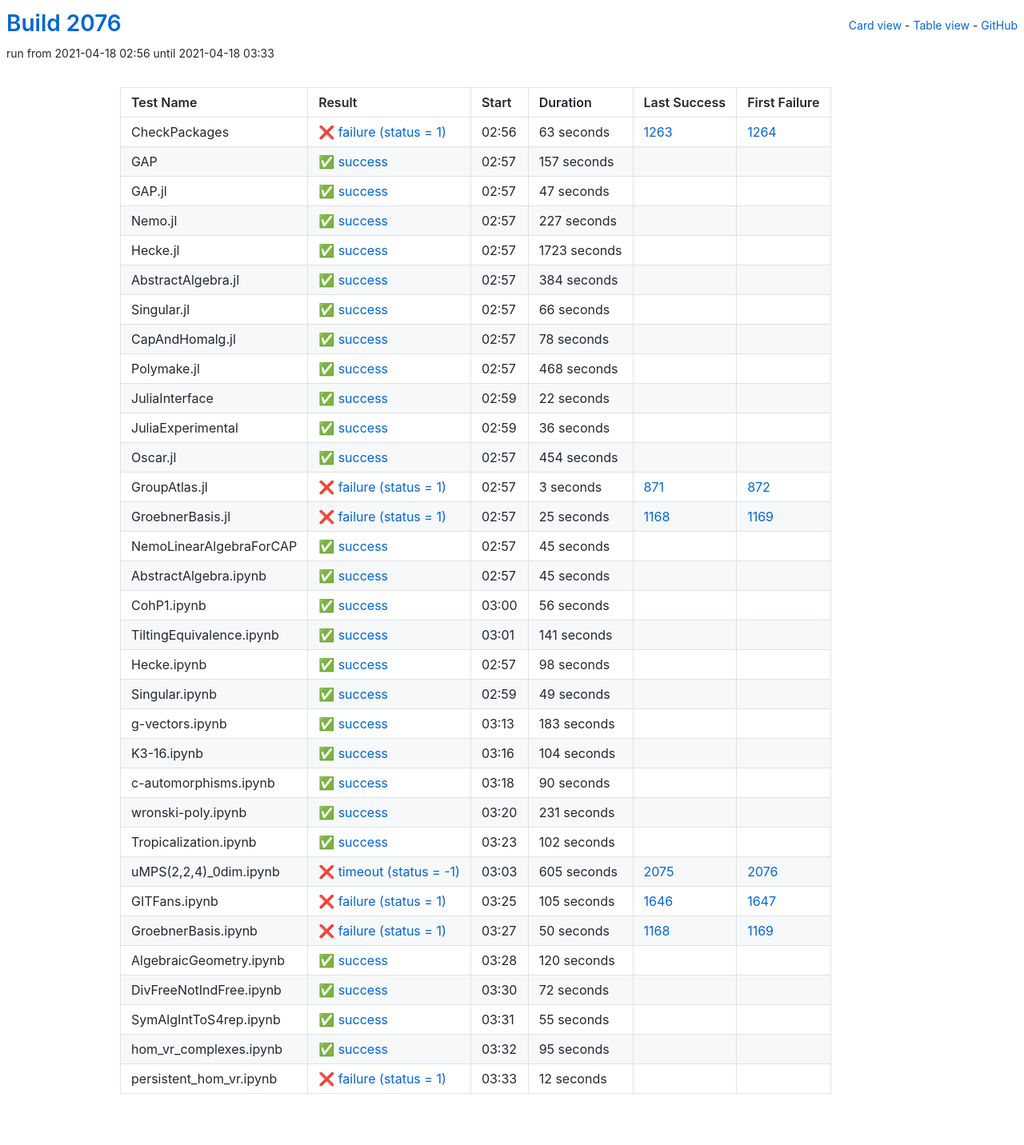
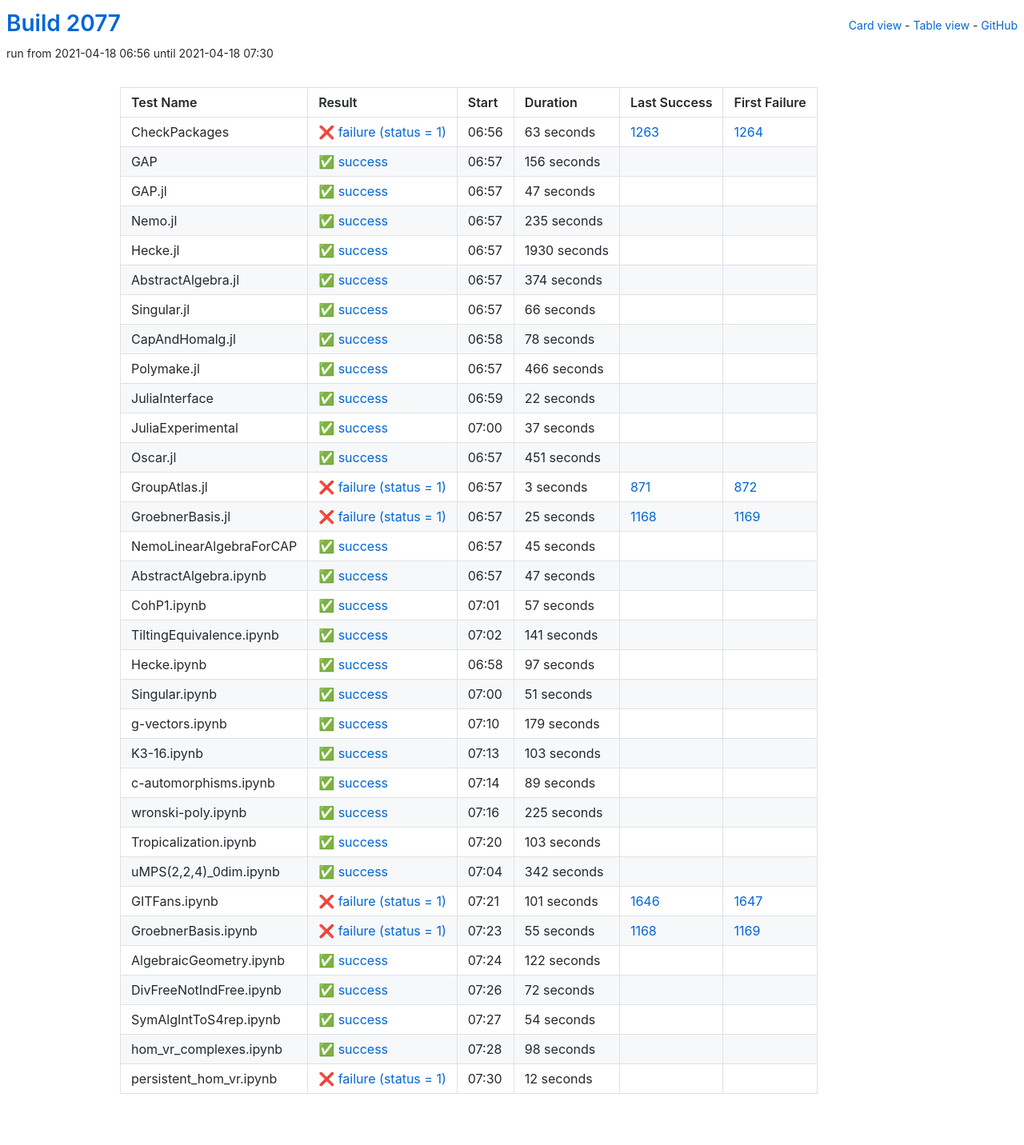
Before and after one commit to oscar-system/oscar-ci-status-stable, a Jekyll site: the page built from table.html, in a window 1280 px wide. Shown: the whole page at 80% size. Built offline with Jekyll 4.4.1, drawn with Linux system fonts in a browser that asks for light colours.

Commit message:
Build #2077

```diff
--- a/_data/ci.yml
+++ b/_data/ci.yml
@@ -1,6 +1,6 @@
 ---
-build: 2076
-build_url: https://oscarci.mathematik.uni-kl.de/job/oscar-stable/2076/
+build: 2077
+build_url: https://oscarci.mathematik.uni-kl.de/job/oscar-stable/2077/
 job: oscar-stable
 organization: oscar-system
 repo: oscar-ci-status-stable
@@ -8,8 +8,8 @@ repourl: https://github.com/oscar-system/oscar-ci-status-stable
 tests:
 - name: CheckPackages
   id: checkpackages
-  log: https://oscarci.mathematik.uni-kl.de/job/oscar-stable/2076/artifact/logs/build-2076/CheckPackages.log
-  start: 2021-04-18 02:56
+  log: https://oscarci.mathematik.uni-kl.de/job/oscar-stable/2077/artifact/logs/build-2077/CheckPackages.log
+  start: 2021-04-18 06:56
   success: false
   exitcode: 1
   status: failure
@@ -20,20 +20,20 @@ tests:
   first_failure_url: https://oscarci.mathematik.uni-kl.de/job/oscar-stable/1264/
 - name: GAP
   id: gap
-  log: https://oscarci.mathematik.uni-kl.de/job/oscar-stable/2076/artifact/logs/build-2076/GAP.log
-  start: 2021-04-18 02:57
+  log: https://oscarci.mathematik.uni-kl.de/job/oscar-stable/2077/artifact/logs/build-2077/GAP.log
+  start: 2021-04-18 06:57
   success: true
   exitcode: 0
   status: success
-  duration: 157
+  duration: 156
   last_success: false
   last_success_url:
   first_failure: false
   first_failure_url:
 - name: GAP.jl
   id: gap-jl
-  log: https://oscarci.mathematik.uni-kl.de/job/oscar-stable/2076/artifact/logs/build-2076/GAP.jl.log
-  start: 2021-04-18 02:57
+  log: https://oscarci.mathematik.uni-kl.de/job/oscar-stable/2077/artifact/logs/build-2077/GAP.jl.log
+  start: 2021-04-18 06:57
   success: true
   exitcode: 0
   status: success
@@ -44,44 +44,44 @@ tests:
   first_failure_url:
 - name: Nemo.jl
   id: nemo-jl
-  log: https://oscarci.mathematik.uni-kl.de/job/oscar-stable/2076/artifact/logs/build-2076/Nemo.jl.log
-  start: 2021-04-18 02:57
+  log: https://oscarci.mathematik.uni-kl.de/job/oscar-stable/2077/artifact/logs/build-2077/Nemo.jl.log
+  start: 2021-04-18 06:57
   success: true
   exitcode: 0
   status: success
-  duration: 227
+  duration: 235
   last_success: false
   last_success_url:
   first_failure: false
   first_failure_url:
 - name: Hecke.jl
   id: hecke-jl
-  log: https://oscarci.mathematik.uni-kl.de/job/oscar-stable/2076/artifact/logs/build-2076/Hecke.jl.log
-  start: 2021-04-18 02:57
+  log: https://oscarci.mathematik.uni-kl.de/job/oscar-stable/2077/artifact/logs/build-2077/Hecke.jl.log
+  start: 2021-04-18 06:57
   success: true
   exitcode: 0
   status: success
-  duration: 1723
+  duration: 1930
   last_success: false
   last_success_url:
   first_failure: false
   first_failure_url:
 - name: AbstractAlgebra.jl
   id: abstractalgebra-jl
-  log: https://oscarci.mathematik.uni-kl.de/job/oscar-stable/2076/artifact/logs/build-2076/AbstractAlgebra.jl.log
-  start: 2021-04-18 02:57
+  log: https://oscarci.mathematik.uni-kl.de/job/oscar-stable/2077/artifact/logs/build-2077/AbstractAlgebra.jl.log
+  start: 2021-04-18 06:57
   success: true
   exitcode: 0
   status: success
-  duration: 384
+  duration: 374
   last_success: false
   last_success_url:
   first_failure: false
   first_failure_url:
 - name: Singular.jl
   id: singular-jl
-  log: https://oscarci.mathematik.uni-kl.de/job/oscar-stable/2076/artifact/logs/build-2076/Singular.jl.log
-  start: 2021-04-18 02:57
+  log: https://oscarci.mathematik.uni-kl.de/job/oscar-stable/2077/artifact/logs/build-2077/Singular.jl.log
+  start: 2021-04-18 06:57
   success: true
   exitcode: 0
   status: success
@@ -92,8 +92,8 @@ tests:
   first_failure_url:
 - name: CapAndHomalg.jl
   id: capandhomalg-jl
-  log: https://oscarci.mathematik.uni-kl.de/job/oscar-stable/2076/artifact/logs/build-2076/CapAndHomalg.jl.log
-  start: 2021-04-18 02:57
+  log: https://oscarci.mathematik.uni-kl.de/job/oscar-stable/2077/artifact/logs/build-2077/CapAndHomalg.jl.log
+  start: 2021-04-18 06:58
   success: true
   exitcode: 0
   status: success
@@ -104,20 +104,20 @@ tests:
   first_failure_url:
 - name: Polymake.jl
   id: polymake-jl
-  log: https://oscarci.mathematik.uni-kl.de/job/oscar-stable/2076/artifact/logs/build-2076/Polymake.jl.log
-  start: 2021-04-18 02:57
+  log: https://oscarci.mathematik.uni-kl.de/job/oscar-stable/2077/artifact/logs/build-2077/Polymake.jl.log
+  start: 2021-04-18 06:57
   success: true
   exitcode: 0
   status: success
-  duration: 468
+  duration: 466
   last_success: false
   last_success_url:
   first_failure: false
   first_failure_url:
 - name: JuliaInterface
   id: juliainterface
-  log: https://oscarci.mathematik.uni-kl.de/job/oscar-stable/2076/artifact/logs/build-2076/JuliaInterface.log
-  start: 2021-04-18 02:59
+  log: https://oscarci.mathematik.uni-kl.de/job/oscar-stable/2077/artifact/logs/build-2077/JuliaInterface.log
+  start: 2021-04-18 06:59
   success: true
   exitcode: 0
   status: success
@@ -128,32 +128,32 @@ tests:
   first_failure_url:
 - name: JuliaExperimental
   id: juliaexperimental
-  log: https://oscarci.mathematik.uni-kl.de/job/oscar-stable/2076/artifact/logs/build-2076/JuliaExperimental.log
-  start: 2021-04-18 02:59
+  log: https://oscarci.mathematik.uni-kl.de/job/oscar-stable/2077/artifact/logs/build-2077/JuliaExperimental.log
+  start: 2021-04-18 07:00
   success: true
   exitcode: 0
   status: success
-  duration: 36
+  duration: 37
   last_success: false
   last_success_url:
   first_failure: false
   first_failure_url:
 - name: Oscar.jl
   id: oscar-jl
-  log: https://oscarci.mathematik.uni-kl.de/job/oscar-stable/2076/artifact/logs/build-2076/Oscar.jl.log
-  start: 2021-04-18 02:57
+  log: https://oscarci.mathematik.uni-kl.de/job/oscar-stable/2077/artifact/logs/build-2077/Oscar.jl.log
+  start: 2021-04-18 06:57
   success: true
   exitcode: 0
   status: success
-  duration: 454
+  duration: 451
   last_success: false
   last_success_url:
   first_failure: false
   first_failure_url:
 - name: GroupAtlas.jl
   id: groupatlas-jl
-  log: https://oscarci.mathematik.uni-kl.de/job/oscar-stable/2076/artifact/logs/build-2076/GroupAtlas.jl.log
-  start: 2021-04-18 02:57
+  log: https://oscarci.mathematik.uni-kl.de/job/oscar-stable/2077/artifact/logs/build-2077/GroupAtlas.jl.log
+  start: 2021-04-18 06:57
   success: false
   exitcode: 1
   status: failure
@@ -164,8 +164,8 @@ tests:
   first_failure_url: https://oscarci.mathematik.uni-kl.de/job/oscar-stable/872/
 - name: GroebnerBasis.jl
   id: groebnerbasis-jl
-  log: https://oscarci.mathematik.uni-kl.de/job/oscar-stable/2076/artifact/logs/build-2076/GroebnerBasis.jl.log
-  start: 2021-04-18 02:57
+  log: https://oscarci.mathematik.uni-kl.de/job/oscar-stable/2077/artifact/logs/build-2077/GroebnerBasis.jl.log
+  start: 2021-04-18 06:57
   success: false
   exitcode: 1
   status: failure
@@ -176,8 +176,8 @@ tests:
   first_failure_url: https://oscarci.mathematik.uni-kl.de/job/oscar-stable/1169/
 - name: NemoLinearAlgebraForCAP
   id: nemolinearalgebraforcap
-  log: https://oscarci.mathematik.uni-kl.de/job/oscar-stable/2076/artifact/logs/build-2076/NemoLinearAlgebraForCAP.log
-  start: 2021-04-18 02:57
+  log: https://oscarci.mathematik.uni-kl.de/job/oscar-stable/2077/artifact/logs/build-2077/NemoLinearAlgebraForCAP.log
+  start: 2021-04-18 06:57
   success: true
   exitcode: 0
   status: success
@@ -188,32 +188,32 @@ tests:
   first_failure_url:
 - name: AbstractAlgebra.ipynb
   id: abstractalgebra-ipynb
-  log: https://oscarci.mathematik.uni-kl.de/job/oscar-stable/2076/artifact/logs/build-2076/AbstractAlgebra.ipynb.log
-  start: 2021-04-18 02:57
+  log: https://oscarci.mathematik.uni-kl.de/job/oscar-stable/2077/artifact/logs/build-2077/AbstractAlgebra.ipynb.log
+  start: 2021-04-18 06:57
   success: true
   exitcode: 0
   status: success
-  duration: 45
+  duration: 47
   last_success: false
   last_success_url:
   first_failure: false
   first_failure_url:
 - name: CohP1.ipynb
   id: cohp1-ipynb
-  log: https://oscarci.mathematik.uni-kl.de/job/oscar-stable/2076/artifact/logs/build-2076/CohP1.ipynb.log
-  start: 2021-04-18 03:00
+  log: https://oscarci.mathematik.uni-kl.de/job/oscar-stable/2077/artifact/logs/build-2077/CohP1.ipynb.log
+  start: 2021-04-18 07:01
   success: true
   exitcode: 0
   status: success
-  duration: 56
+  duration: 57
   last_success: false
   last_success_url:
   first_failure: false
   first_failure_url:
 - name: TiltingEquivalence.ipynb
   id: tiltingequivalence-ipynb
-  log: https://oscarci.mathematik.uni-kl.de/job/oscar-stable/2076/artifact/logs/build-2076/TiltingEquivalence.ipynb.log
-  start: 2021-04-18 03:01
+  log: https://oscarci.mathematik.uni-kl.de/job/oscar-stable/2077/artifact/logs/build-2077/TiltingEquivalence.ipynb.log
+  start: 2021-04-18 07:02
   success: true
   exitcode: 0
   status: success
@@ -224,140 +224,140 @@ tests:
   first_failure_url:
 - name: Hecke.ipynb
   id: hecke-ipynb
-  log: https://oscarci.mathematik.uni-kl.de/job/oscar-stable/2076/artifact/logs/build-2076/Hecke.ipynb.log
-  start: 2021-04-18 02:57
+  log: https://oscarci.mathematik.uni-kl.de/job/oscar-stable/2077/artifact/logs/build-2077/Hecke.ipynb.log
+  start: 2021-04-18 06:58
   success: true
   exitcode: 0
   status: success
-  duration: 98
+  duration: 97
   last_success: false
   last_success_url:
   first_failure: false
   first_failure_url:
 - name: Singular.ipynb
   id: singular-ipynb
-  log: https://oscarci.mathematik.uni-kl.de/job/oscar-stable/2076/artifact/logs/build-2076/Singular.ipynb.log
-  start: 2021-04-18 02:59
+  log: https://oscarci.mathematik.uni-kl.de/job/oscar-stable/2077/artifact/logs/build-2077/Singular.ipynb.log
+  start: 2021-04-18 07:00
   success: true
   exitcode: 0
   status: success
-  duration: 49
+  duration: 51
   last_success: false
   last_success_url:
   first_failure: false
   first_failure_url:
 - name: g-vectors.ipynb
   id: g-vectors-ipynb
-  log: https://oscarci.mathematik.uni-kl.de/job/oscar-stable/2076/artifact/logs/build-2076/g-vectors.ipynb.log
-  start: 2021-04-18 03:13
+  log: https://oscarci.mathematik.uni-kl.de/job/oscar-stable/2077/artifact/logs/build-2077/g-vectors.ipynb.log
+  start: 2021-04-18 07:10
   success: true
   exitcode: 0
   status: success
-  duration: 183
+  duration: 179
   last_success: false
   last_success_url:
   first_failure: false
   first_failure_url:
 - name: K3-16.ipynb
   id: k3-16-ipynb
-  log: https://oscarci.mathematik.uni-kl.de/job/oscar-stable/2076/artifact/logs/build-2076/K3-16.ipynb.log
-  start: 2021-04-18 03:16
+  log: https://oscarci.mathematik.uni-kl.de/job/oscar-stable/2077/artifact/logs/build-2077/K3-16.ipynb.log
+  start: 2021-04-18 07:13
   success: true
   exitcode: 0
   status: success
-  duration: 104
+  duration: 103
   last_success: false
   last_success_url:
   first_failure: false
   first_failure_url:
 - name: c-automorphisms.ipynb
   id: c-automorphisms-ipynb
-  log: https://oscarci.mathematik.uni-kl.de/job/oscar-stable/2076/artifact/logs/build-2076/c-automorphisms.ipynb.log
-  start: 2021-04-18 03:18
+  log: https://oscarci.mathematik.uni-kl.de/job/oscar-stable/2077/artifact/logs/build-2077/c-automorphisms.ipynb.log
+  start: 2021-04-18 07:14
   success: true
   exitcode: 0
   status: success
-  duration: 90
+  duration: 89
   last_success: false
   last_success_url:
   first_failure: false
   first_failure_url:
 - name: wronski-poly.ipynb
   id: wronski-poly-ipynb
-  log: https://oscarci.mathematik.uni-kl.de/job/oscar-stable/2076/artifact/logs/build-2076/wronski-poly.ipynb.log
-  start: 2021-04-18 03:20
+  log: https://oscarci.mathematik.uni-kl.de/job/oscar-stable/2077/artifact/logs/build-2077/wronski-poly.ipynb.log
+  start: 2021-04-18 07:16
   success: true
   exitcode: 0
   status: success
-  duration: 231
+  duration: 225
   last_success: false
   last_success_url:
   first_failure: false
   first_failure_url:
 - name: Tropicalization.ipynb
   id: tropicalization-ipynb
-  log: https://oscarci.mathematik.uni-kl.de/job/oscar-stable/2076/artifact/logs/build-2076/Tropicalization.ipynb.log
-  start: 2021-04-18 03:23
+  log: https://oscarci.mathematik.uni-kl.de/job/oscar-stable/2077/artifact/logs/build-2077/Tropicalization.ipynb.log
+  start: 2021-04-18 07:20
   success: true
   exitcode: 0
   status: success
-  duration: 102
+  duration: 103
   last_success: false
   last_success_url:
   first_failure: false
   first_failure_url:
 - name: uMPS(2,2,4)_0dim.ipynb
   id: umps-2-2-4-0dim-ipynb
-  log: https://oscarci.mathematik.uni-kl.de/job/oscar-stable/2076/artifact/logs/build-2076/uMPS-2-2-4-_0dim.ipynb.log
-  start: 2021-04-18 03:03
-  success: false
-  exitcode: -1
-  status: timeout
-  duration: 605
-  last_success: 2075
-  last_success_url: https://oscarci.mathematik.uni-kl.de/job/oscar-stable/2075/
-  first_failure: 2076
-  first_failure_url: https://oscarci.mathematik.uni-kl.de/job/oscar-stable/2076/
+  log: https://oscarci.mathematik.uni-kl.de/job/oscar-stable/2077/artifact/logs/build-2077/uMPS-2-2-4-_0dim.ipynb.log
+  start: 2021-04-18 07:04
+  success: true
+  exitcode: 0
+  status: success
+  duration: 342
+  last_success: false
+  last_success_url:
+  first_failure: false
+  first_failure_url:
 - name: GITFans.ipynb
   id: gitfans-ipynb
-  log: https://oscarci.mathematik.uni-kl.de/job/oscar-stable/2076/artifact/logs/build-2076/GITFans.ipynb.log
-  start: 2021-04-18 03:25
+  log: https://oscarci.mathematik.uni-kl.de/job/oscar-stable/2077/artifact/logs/build-2077/GITFans.ipynb.log
+  start: 2021-04-18 07:21
   success: false
   exitcode: 1
   status: failure
-  duration: 105
+  duration: 101
   last_success: 1646
   last_success_url: https://oscarci.mathematik.uni-kl.de/job/oscar-stable/1646/
   first_failure: 1647
   first_failure_url: https://oscarci.mathematik.uni-kl.de/job/oscar-stable/1647/
 - name: GroebnerBasis.ipynb
   id: groebnerbasis-ipynb
-  log: https://oscarci.mathematik.uni-kl.de/job/oscar-stable/2076/artifact/logs/build-2076/GroebnerBasis.ipynb.log
-  start: 2021-04-18 03:27
+  log: https://oscarci.mathematik.uni-kl.de/job/oscar-stable/2077/artifact/logs/build-2077/GroebnerBasis.ipynb.log
+  start: 2021-04-18 07:23
   success: false
   exitcode: 1
   status: failure
-  duration: 50
+  duration: 55
   last_success: 1168
   last_success_url: https://oscarci.mathematik.uni-kl.de/job/oscar-stable/1168/
   first_failure: 1169
   first_failure_url: https://oscarci.mathematik.uni-kl.de/job/oscar-stable/1169/
 - name: AlgebraicGeometry.ipynb
   id: algebraicgeometry-ipynb
-  log: https://oscarci.mathematik.uni-kl.de/job/oscar-stable/2076/artifact/logs/build-2076/AlgebraicGeometry.ipynb.log
-  start: 2021-04-18 03:28
+  log: https://oscarci.mathematik.uni-kl.de/job/oscar-stable/2077/artifact/logs/build-2077/AlgebraicGeometry.ipynb.log
+  start: 2021-04-18 07:24
   success: true
   exitcode: 0
   status: success
-  duration: 120
+  duration: 122
   last_success: false
   last_success_url:
   first_failure: false
   first_failure_url:
 - name: DivFreeNotIndFree.ipynb
   id: divfreenotindfree-ipynb
-  log: https://oscarci.mathematik.uni-kl.de/job/oscar-stable/2076/artifact/logs/build-2076/DivFreeNotIndFree.ipynb.log
-  start: 2021-04-18 03:30
+  log: https://oscarci.mathematik.uni-kl.de/job/oscar-stable/2077/artifact/logs/build-2077/DivFreeNotIndFree.ipynb.log
+  start: 2021-04-18 07:26
   success: true
   exitcode: 0
   status: success
@@ -368,32 +368,32 @@ tests:
   first_failure_url:
 - name: SymAlgIntToS4rep.ipynb
   id: symalginttos4rep-ipynb
-  log: https://oscarci.mathematik.uni-kl.de/job/oscar-stable/2076/artifact/logs/build-2076/SymAlgIntToS4rep.ipynb.log
-  start: 2021-04-18 03:31
+  log: https://oscarci.mathematik.uni-kl.de/job/oscar-stable/2077/artifact/logs/build-2077/SymAlgIntToS4rep.ipynb.log
+  start: 2021-04-18 07:27
   success: true
   exitcode: 0
   status: success
-  duration: 55
+  duration: 54
   last_success: false
   last_success_url:
   first_failure: false
   first_failure_url:
 - name: hom_vr_complexes.ipynb
   id: hom-vr-complexes-ipynb
-  log: https://oscarci.mathematik.uni-kl.de/job/oscar-stable/2076/artifact/logs/build-2076/hom_vr_complexes.ipynb.log
-  start: 2021-04-18 03:32
+  log: https://oscarci.mathematik.uni-kl.de/job/oscar-stable/2077/artifact/logs/build-2077/hom_vr_complexes.ipynb.log
+  start: 2021-04-18 07:28
   success: true
   exitcode: 0
   status: success
-  duration: 95
+  duration: 98
   last_success: false
   last_success_url:
   first_failure: false
   first_failure_url:
 - name: persistent_hom_vr.ipynb
   id: persistent-hom-vr-ipynb
-  log: https://oscarci.mathematik.uni-kl.de/job/oscar-stable/2076/artifact/logs/build-2076/persistent_hom_vr.ipynb.log
-  start: 2021-04-18 03:33
+  log: https://oscarci.mathematik.uni-kl.de/job/oscar-stable/2077/artifact/logs/build-2077/persistent_hom_vr.ipynb.log
+  start: 2021-04-18 07:30
   success: false
   exitcode: 1
   status: failure
```
Also changed, not shown: README.md.
